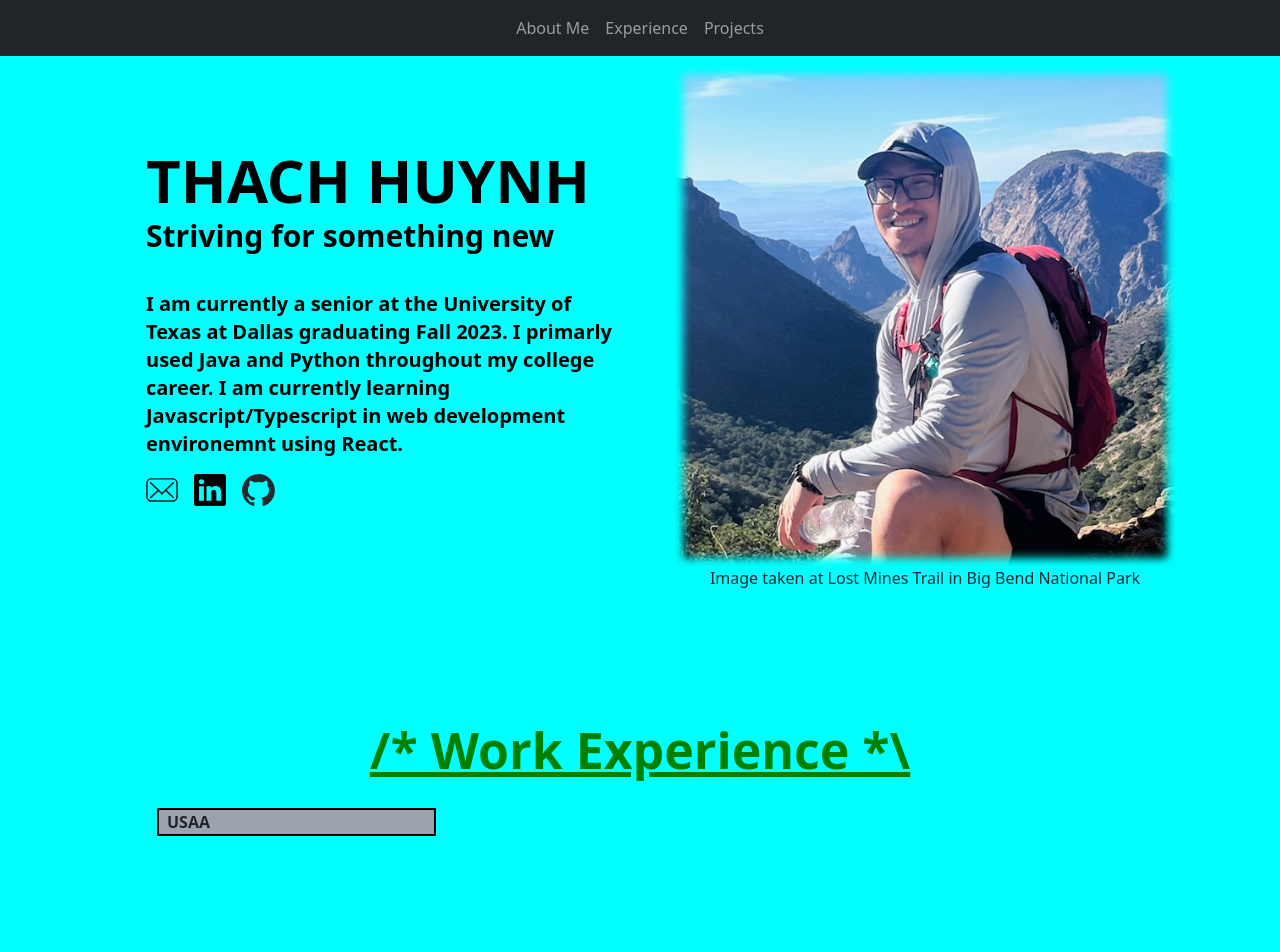
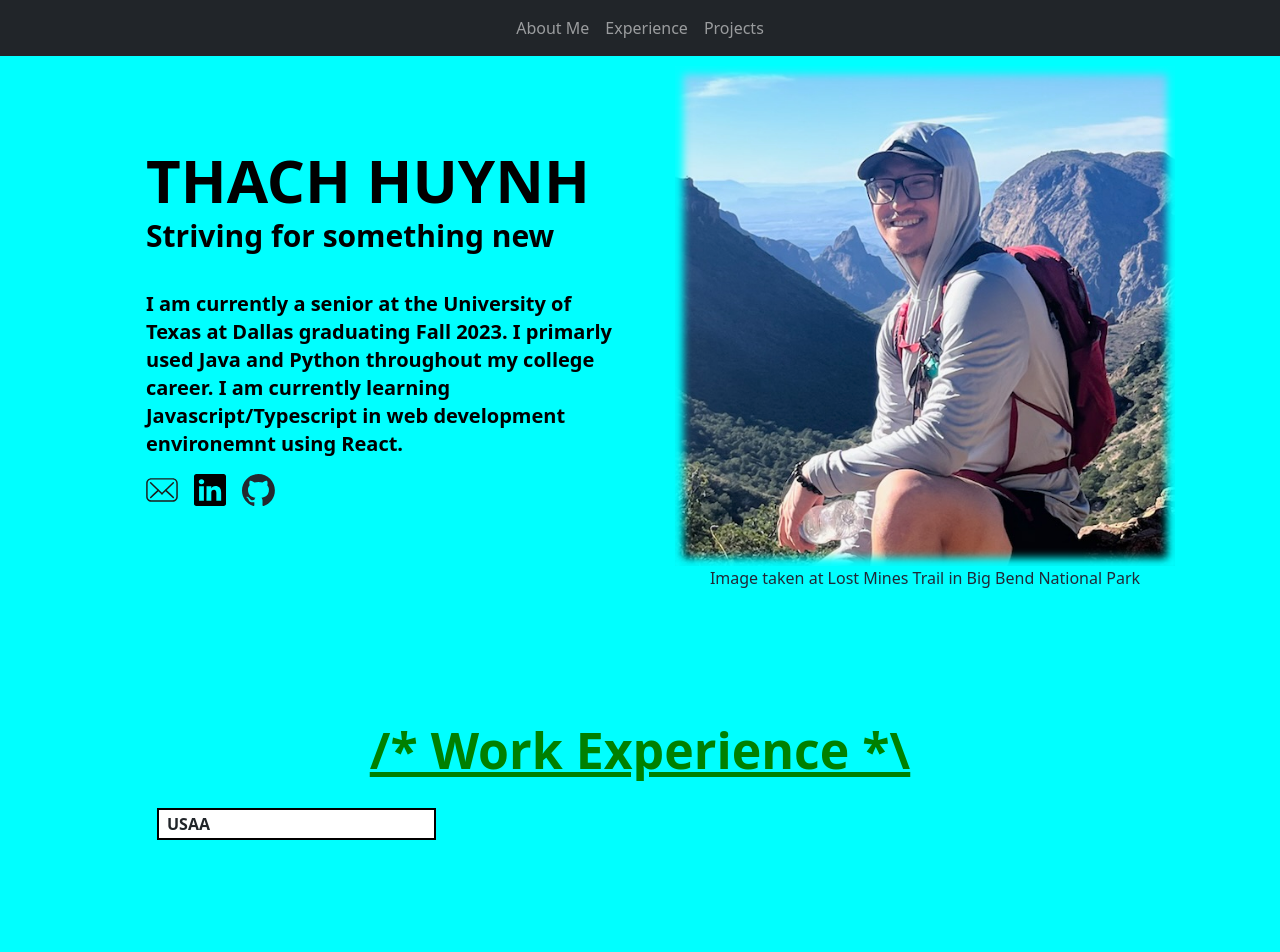
Before and after one commit to bithach/react-resume, a React (Create React App) app: page / in a window 1280 px wide. Shown: the top 952 px of the page. Built offline with nearby package versions, Linux system fonts and the light colour scheme.

Commit message:
add target id and check to display info

```diff
--- a/src/components/WorkExperience.jsx
+++ b/src/components/WorkExperience.jsx
@@ -3,9 +3,11 @@ import { useState } from "react";
 
 export function WorkExperience() {
   const [experienceDescription, changeDescription] = useState("");
+  const [targetID, changeTargetID] = useState(0);
 
   function companyButtonClick(event) {
     event.preventDefault();
+    changeTargetID((a) => event.target.id);
     changeDescription((b) => experienceData[event.target.id - 1].description);
     return;
   }
@@ -18,29 +20,34 @@ export function WorkExperience() {
             id={val.id}
             onClick={companyButtonClick}
             className="work-buttons
-            bg-gray-400
+            h-8
             text-left
             pl-2
+            ml-[50px]
+            lg:ml-[75px]
+            w-1/2
             font-black
-            w-1/2
             border-2
-            ml-[50px]
             border-black
+            bg-white
             transition ease-out delay-400
             hover:translate-x-4
             hover:shadow-[-5px_0px_5px_-1px_rgba(0,0,0,0.3)]
             hover:shadow-black
             hover:bg-black
-            hover:text-white
-            lg:ml-[75px]"
+            "
           >
             {val.companyName}
           </button>
         ))}
       </div>
-      <div className="work-descriptions w-1/2 font-semibold">
-        {experienceDescription}
-      </div>
+      {targetID !== 0 ? (
+        <div className="work-descriptions w-1/2 font-semibold">
+          {experienceDescription}
+        </div>
+      ) : (
+        ""
+      )}
     </div>
   );
 }
```
